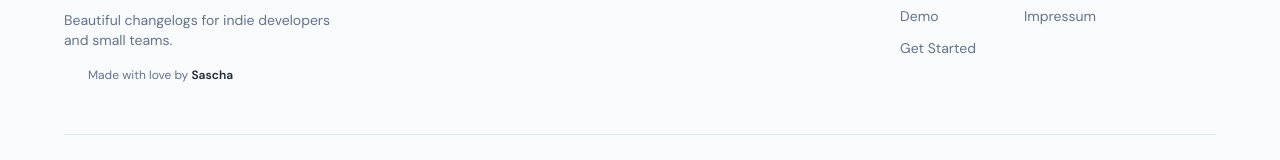
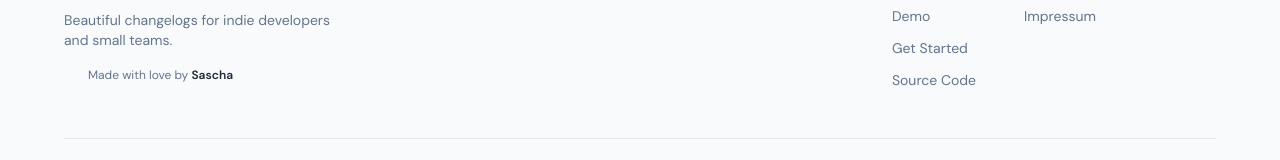
Before and after one commit to saschb2b/patch-pigeon, a Next.js app: page / in a window 1280 px wide. Shown: the part 4461-4621 px from the top of the page. Built offline with nearby package versions, Linux system fonts and the light colour scheme; no server answers; some icons are missing; what @mui/material-nextjs would draw is missing.

Commit message:
add github repo link

```diff
--- a/app/page.tsx
+++ b/app/page.tsx
@@ -1046,6 +1046,17 @@ export default function HomePage() {
                     Get Started
                   </Typography>
                 </Link>
+                <Box
+                  component="a"
+                  href="https://github.com/saschb2b/patch-pigeon"
+                  target="_blank"
+                  rel="noopener noreferrer"
+                  style={{ textDecoration: 'none' }}
+                >
+                  <Typography variant="body2" color="text.secondary" sx={{ '&:hover': { color: 'text.primary' } }}>
+                    Source Code
+                  </Typography>
+                </Box>
               </Stack>
 
               <Stack spacing={1.5}>
@@ -1075,6 +1086,7 @@ export default function HomePage() {
                     href="https://github.com/saschb2b"
                     target="_blank"
                     rel="noopener noreferrer"
+                    title="GitHub Profile"
                     sx={{
                       width: 32,
                       height: 32,
```
Also changed, not shown: components/admin/admin-footer.tsx (+17 -0 lines).
